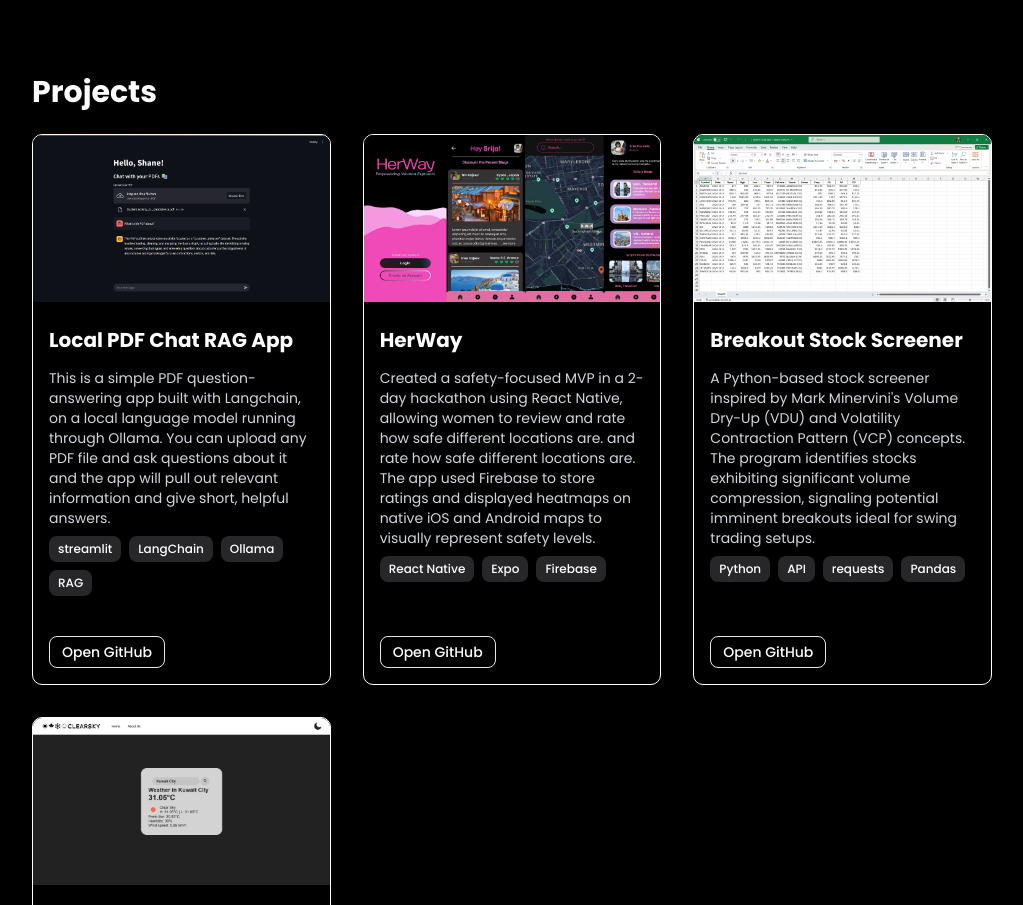
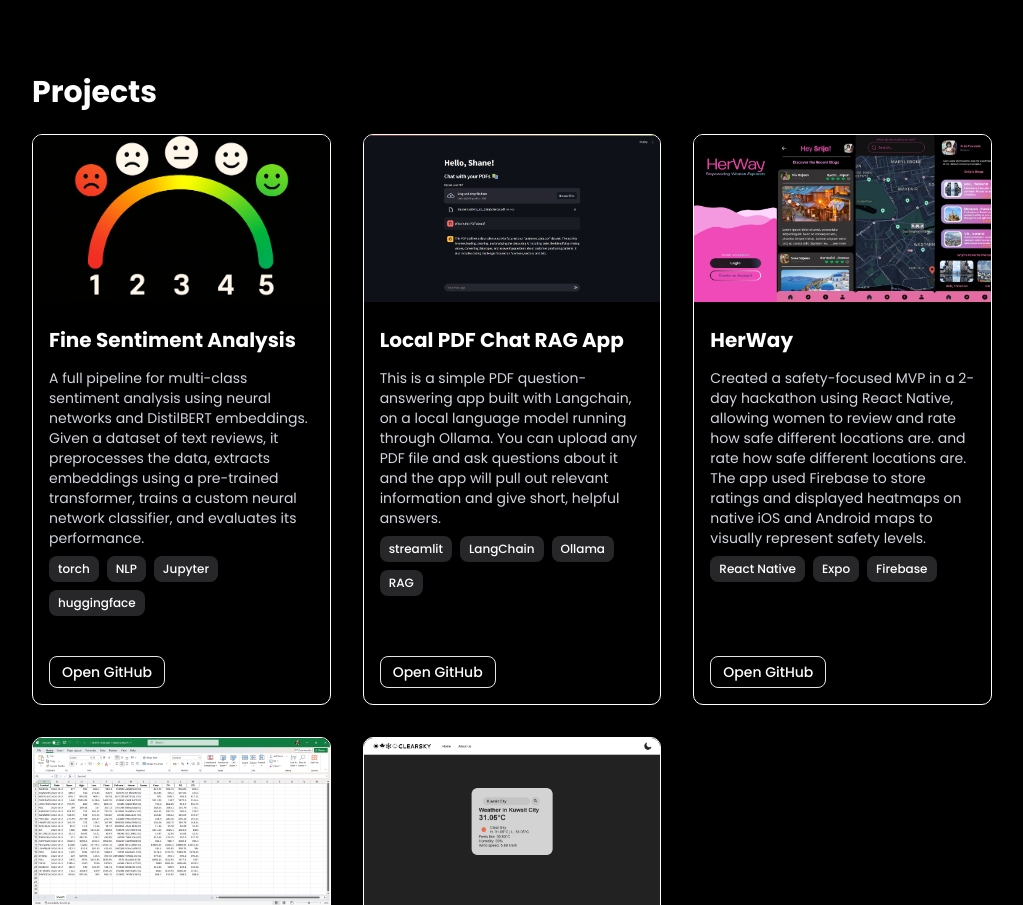
Before and after one commit to shane-thomas/portfolio, a Next.js app: page / in a window 1280 px wide. Shown: the part 1600-2505 px from the top of the page, without its empty margins (128-1151 px from the left). Built offline with nearby package versions, Linux system fonts and the light colour scheme.

Commit message:
Update page.tsx

```diff
--- a/app/page.tsx
+++ b/app/page.tsx
@@ -5,6 +5,15 @@ import { ChevronDown } from "lucide-react";
 import ProjectCard from "./components/ProjectCard";
 
 const projects = [
+  {
+    title: "Fine Sentiment Analysis",
+    description:
+      "A full pipeline for multi-class sentiment analysis using neural networks and DistilBERT embeddings. Given a dataset of text reviews, it preprocesses the data, extracts embeddings using a pre-trained transformer, trains a custom neural network classifier, and evaluates its performance.",
+    imageUrl: "/projects/sentiment-analysis.png",
+    badges: ["torch", "NLP", "Jupyter", "huggingface"],
+    githubLink: "https://github.com/shane-thomas/sentiment-analysis",
+    websiteUrl: "",
+  },
   {
     title: "Local PDF Chat RAG App",
     description:
```
